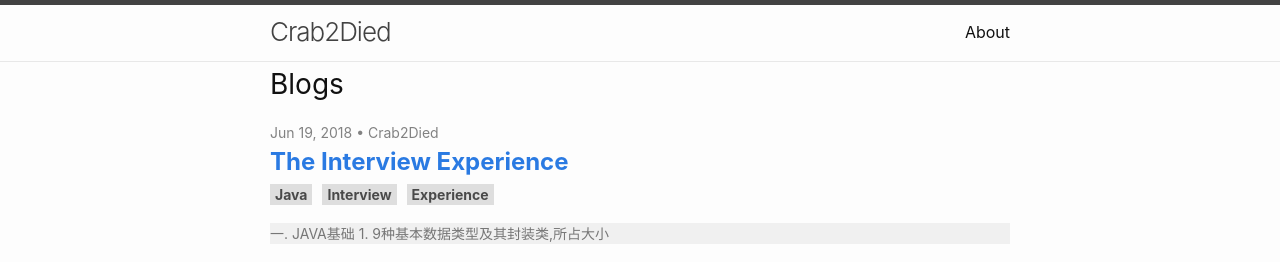
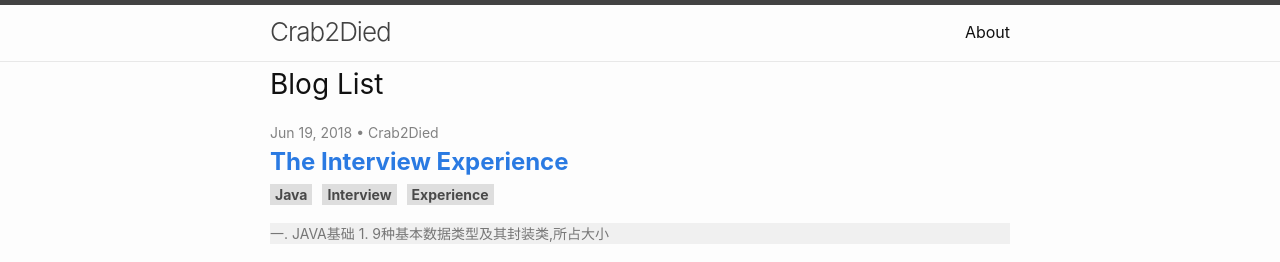
Before and after one commit to Crab2died/hexo-blog, a Jekyll site: the page docs/index.html, which Jekyll copies as it is, in a window 1280 px wide. Shown: the top 262 px of the page. Built offline with Jekyll 4.4.1, drawn with Linux system fonts in a browser that asks for light colours; comment, search, counter and statistics services are not loaded.

Commit message:
jekyll blog

```diff
--- a/_layouts/post.html
+++ b/_layouts/post.html
@@ -12,7 +12,8 @@ layout: default
       </time>
       {%- if page.author -%}
         • <span itemprop="author" itemscope itemtype="http://schema.org/Person"><span class="p-author h-card" itemprop="name">{{ page.author }}</span></span>
-      {%- endif -%}</p>
+      {%- endif -%}
+    </p>
   </header>
 
   <div class="post-content e-content" itemprop="articleBody">
--- a/docs/feed.xml
+++ b/docs/feed.xml
@@ -1,4 +1,4 @@
-<?xml version="1.0" encoding="utf-8"?><feed xmlns="http://www.w3.org/2005/Atom" ><generator uri="https://jekyllrb.com/" version="3.8.3">Jekyll</generator><link href="https://crab2died.github.io/jekyll-blog/feed.xml" rel="self" type="application/atom+xml" /><link href="https://crab2died.github.io/jekyll-blog/" rel="alternate" type="text/html" /><updated>2018-06-20T11:20:45+08:00</updated><id>https://crab2died.github.io/jekyll-blog/</id><title type="html">Crab2Died</title><subtitle>Crab2Died's personal blog website. But, you known, I am also a rookie :)</subtitle><author><name>Copyright ©2018 Crab2Died</name></author><entry><title type="html">The Interview Experience</title><link href="https://crab2died.github.io/jekyll-blog/content/interview/2018/06/19/interview-experience.html" rel="alternate" type="text/html" title="The Interview Experience" /><published>2018-06-19T09:15:27+08:00</published><updated>2018-06-19T09:15:27+08:00</updated><id>https://crab2died.github.io/jekyll-blog/content/interview/2018/06/19/interview-experience</id><content type="html" xml:base="https://crab2died.github.io/jekyll-blog/content/interview/2018/06/19/interview-experience.html">&lt;h2 id=&quot;一-java基础&quot;&gt;一. JAVA基础&lt;/h2&gt;
+<?xml version="1.0" encoding="utf-8"?><feed xmlns="http://www.w3.org/2005/Atom" ><generator uri="https://jekyllrb.com/" version="3.8.3">Jekyll</generator><link href="https://crab2died.github.io/jekyll-blog/feed.xml" rel="self" type="application/atom+xml" /><link href="https://crab2died.github.io/jekyll-blog/" rel="alternate" type="text/html" /><updated>2018-06-20T11:31:55+08:00</updated><id>https://crab2died.github.io/jekyll-blog/</id><title type="html">Crab2Died</title><subtitle>Crab2Died's personal blog website. But, you known, I am also a rookie :)</subtitle><author><name>Copyright ©2018 Crab2Died</name></author><entry><title type="html">The Interview Experience</title><link href="https://crab2died.github.io/jekyll-blog/content/interview/2018/06/19/interview-experience.html" rel="alternate" type="text/html" title="The Interview Experience" /><published>2018-06-19T09:15:27+08:00</published><updated>2018-06-19T09:15:27+08:00</updated><id>https://crab2died.github.io/jekyll-blog/content/interview/2018/06/19/interview-experience</id><content type="html" xml:base="https://crab2died.github.io/jekyll-blog/content/interview/2018/06/19/interview-experience.html">&lt;h2 id=&quot;一-java基础&quot;&gt;一. JAVA基础&lt;/h2&gt;
 &lt;h3 id=&quot;1-9种基本数据类型及其封装类所占大小&quot;&gt;1. 9种基本数据类型及其封装类,所占大小&lt;/h3&gt;
 
 &lt;table&gt;
--- a/docs/index.html
+++ b/docs/index.html
@@ -37,8 +37,9 @@
 </header>
 <main class="page-content" aria-label="Content">
       <div class="wrapper">
-        <div class="home"><h2 class="post-list-heading">Blogs</h2>
-    <ul class="post-list"><li><span class="post-meta">Jun 19, 2018</span><span class="post-meta"> • Crab2Died </span><h3>
+        <div class="home"><h2 class="post-list-heading">Blog List</h2>
+    <ul class="post-list"><li><span class="post-meta">Jun 19, 2018</span><span class="post-meta"> • Crab2Died </span><!--<span class="post-meta"> • 532 words</span>-->
+            <h3>
                 <a class="post-link" href="/jekyll-blog/content/interview/2018/06/19/interview-experience.html">
                     <strong>The Interview Experience</strong>
                 </a><span class="post-tag"><strong>Java</strong></span><span class="post-tag"><strong>Interview</strong></span><span class="post-tag"><strong>Experience</strong></span></h3>
@@ -47,7 +48,8 @@
 1. 9种基本数据类型及其封装类,所占大小
 
 </div>
-        </li><li><span class="post-meta">Jun 18, 2018</span><span class="post-meta"> • Crab2Died </span><h3>
+        </li><li><span class="post-meta">Jun 18, 2018</span><span class="post-meta"> • Crab2Died </span><!--<span class="post-meta"> • 210 words</span>-->
+            <h3>
                 <a class="post-link" href="/jekyll-blog/content/database/2018/06/18/database.html">
                     <strong>Database</strong>
                 </a><span class="post-tag"><strong>Database</strong></span></h3>
@@ -121,7 +123,8 @@ set tx_isolation='隔离级别名称' 如 set tx_isolation = 'read-committed'
 
 
 </div>
-        </li><li><span class="post-meta">Jun 17, 2018</span><span class="post-meta"> • Crab2Died </span><h3>
+        </li><li><span class="post-meta">Jun 17, 2018</span><span class="post-meta"> • Crab2Died </span><!--<span class="post-meta"> • 273 words</span>-->
+            <h3>
                 <a class="post-link" href="/jekyll-blog/content/java/2018/06/17/java-compile-and-optimize.html">
                     <strong>Java Compile and Optimize</strong>
                 </a><span class="post-tag"><strong>Java</strong></span><span class="post-tag"><strong>JIT</strong></span><span class="post-tag"><strong>Optimize</strong></span></h3>
@@ -298,7 +301,8 @@ JDK1.7中Server模式中默认开启,之前需配参数-XX:+TieredCompilation启
 
 
 </div>
-        </li><li><span class="post-meta">Jun 15, 2018</span><span class="post-meta"> • Crab2Died </span><h3>
+        </li><li><span class="post-meta">Jun 15, 2018</span><span class="post-meta"> • Crab2Died </span><!--<span class="post-meta"> • 508 words</span>-->
+            <h3>
                 <a class="post-link" href="/jekyll-blog/content/java/2018/06/15/java-gc.html">
                     <strong>Java GC</strong>
                 </a><span class="post-tag"><strong>Java</strong></span><span class="post-tag"><strong>GC</strong></span></h3>
@@ -308,7 +312,8 @@ JDK1.7中Server模式中默认开启,之前需配参数-XX:+TieredCompilation启
 
 
 </div>
-        </li><li><span class="post-meta">Jun 15, 2018</span><span class="post-meta"> • Crab2Died </span><h3>
+        </li><li><span class="post-meta">Jun 15, 2018</span><span class="post-meta"> • Crab2Died </span><!--<span class="post-meta"> • 734 words</span>-->
+            <h3>
                 <a class="post-link" href="/jekyll-blog/content/java/2018/06/15/java-concurrent.html">
                     <strong>Java Concurrent</strong>
                 </a><span class="post-tag"><strong>Java</strong></span><span class="post-tag"><strong>Concurrent</strong></span></h3>
--- a/index.html
+++ b/index.html
@@ -8,7 +8,7 @@ layout: default
     {%- endif -%}
 
     {%- if paginator.total_posts > 0 -%}
-    <h2 class="post-list-heading">{{ page.list_title | default: "Blogs" }}</h2>
+    <h2 class="post-list-heading">{{ page.list_title | default: "Blog List" }}</h2>
     <ul class="post-list">
         {%- for post in paginator.posts -%}
         <li>
@@ -17,6 +17,7 @@ layout: default
             {%- if post.author -%}
              <span class="post-meta"> • {{  post.author }} </span>
             {%- endif -%}
+             <!--<span class="post-meta"> • {{  post.content | number_of_words }} words</span>-->
             <h3>
                 <a class="post-link" href="{{ post.url | relative_url }}">
                     <strong>{{ post.title | escape }}</strong>
```
Also changed, not shown: docs/content/page/2/index.html (+9 -5 lines).
